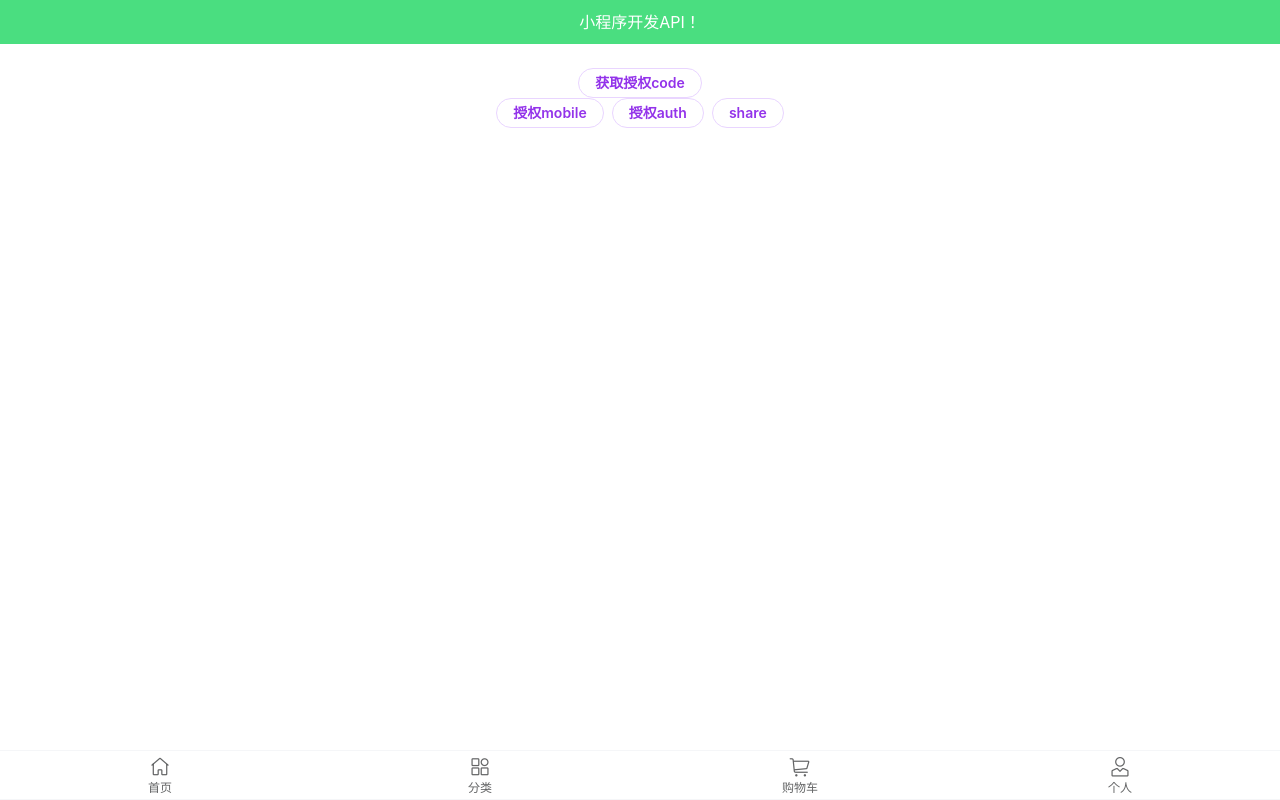
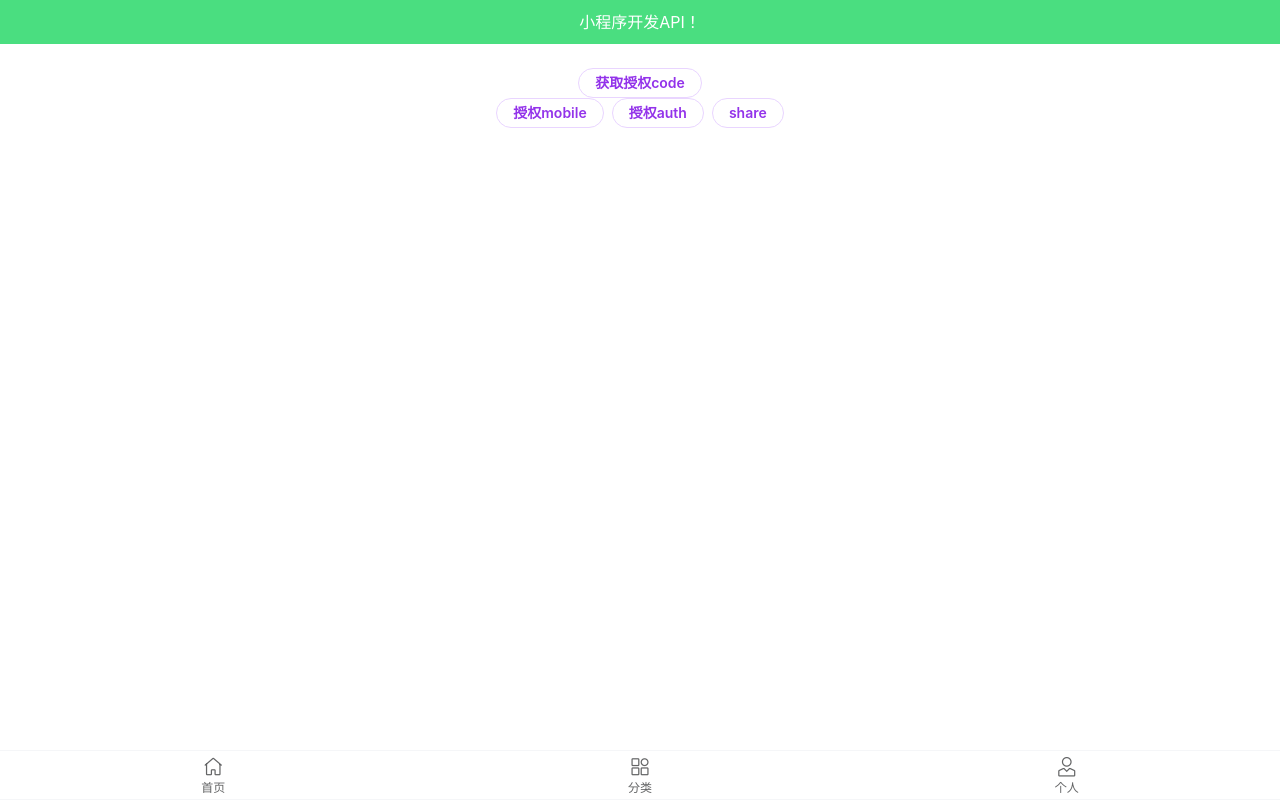
Before and after one commit to 1704942970/vscode, a Vue app: page / in a window 1280 px wide. Built offline with nearby package versions, Linux system fonts and the light colour scheme.

Commit message:
Update TheTabbar.vue

```diff
--- a/src/components/App/TheTabbar.vue
+++ b/src/components/App/TheTabbar.vue
@@ -2,7 +2,7 @@
   <van-tabbar v-model="active" route>
     <van-tabbar-item icon="wap-home-o" :to="{ name: 'Store' }">首页</van-tabbar-item>
     <van-tabbar-item icon="apps-o" :to="{ name: 'Category' }">分类</van-tabbar-item>
-    <van-tabbar-item icon="shopping-cart-o" :to="{ name: 'ShoppingCart' }">购物车</van-tabbar-item>
+    <!-- <van-tabbar-item icon="shopping-cart-o" :to="{ name: 'ShoppingCart' }">购物车</van-tabbar-item>-->
     <van-tabbar-item icon="user-o" :to="{ name: 'UserCenter' }">个人</van-tabbar-item>
   </van-tabbar>
 </template>
```
